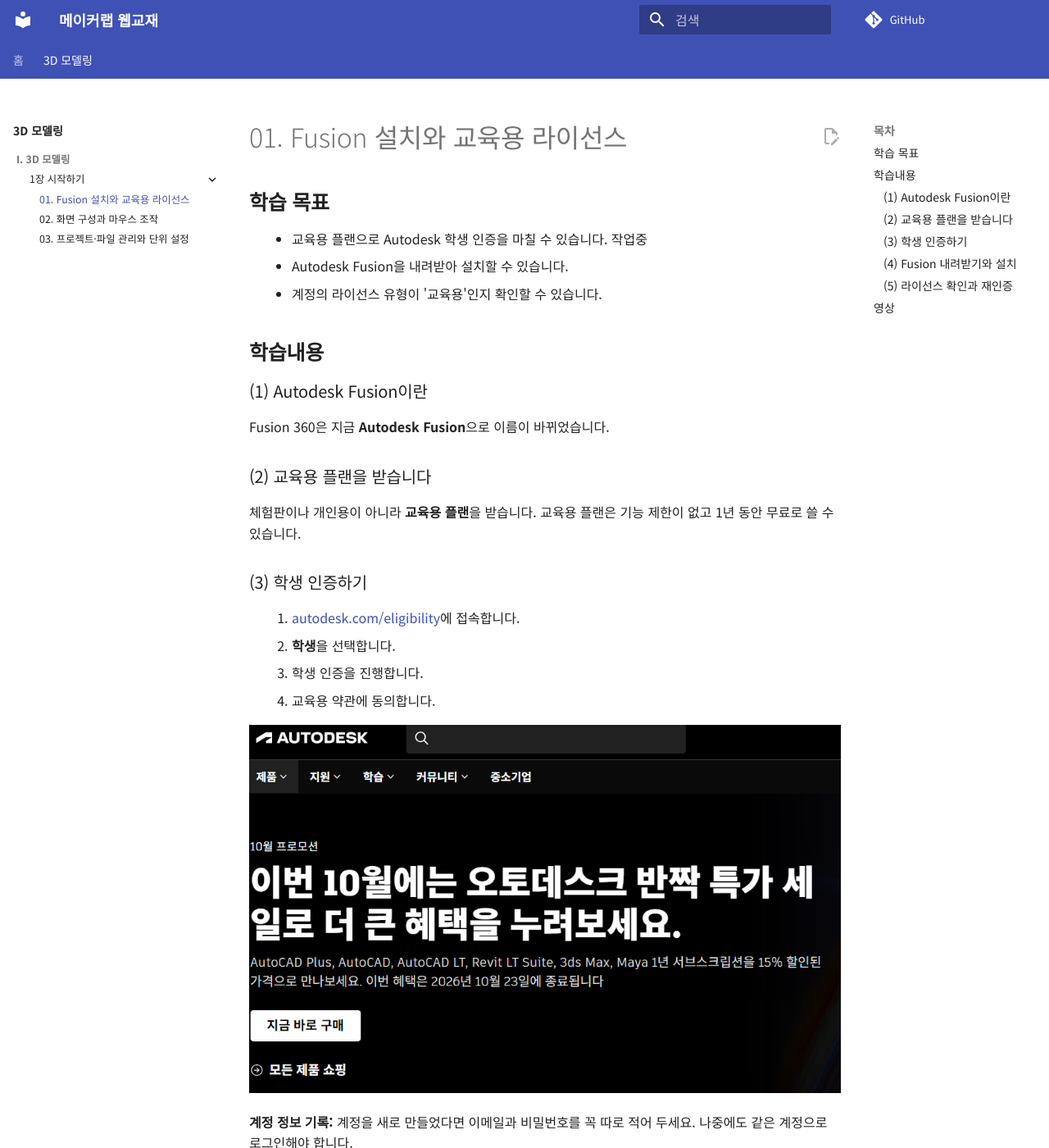
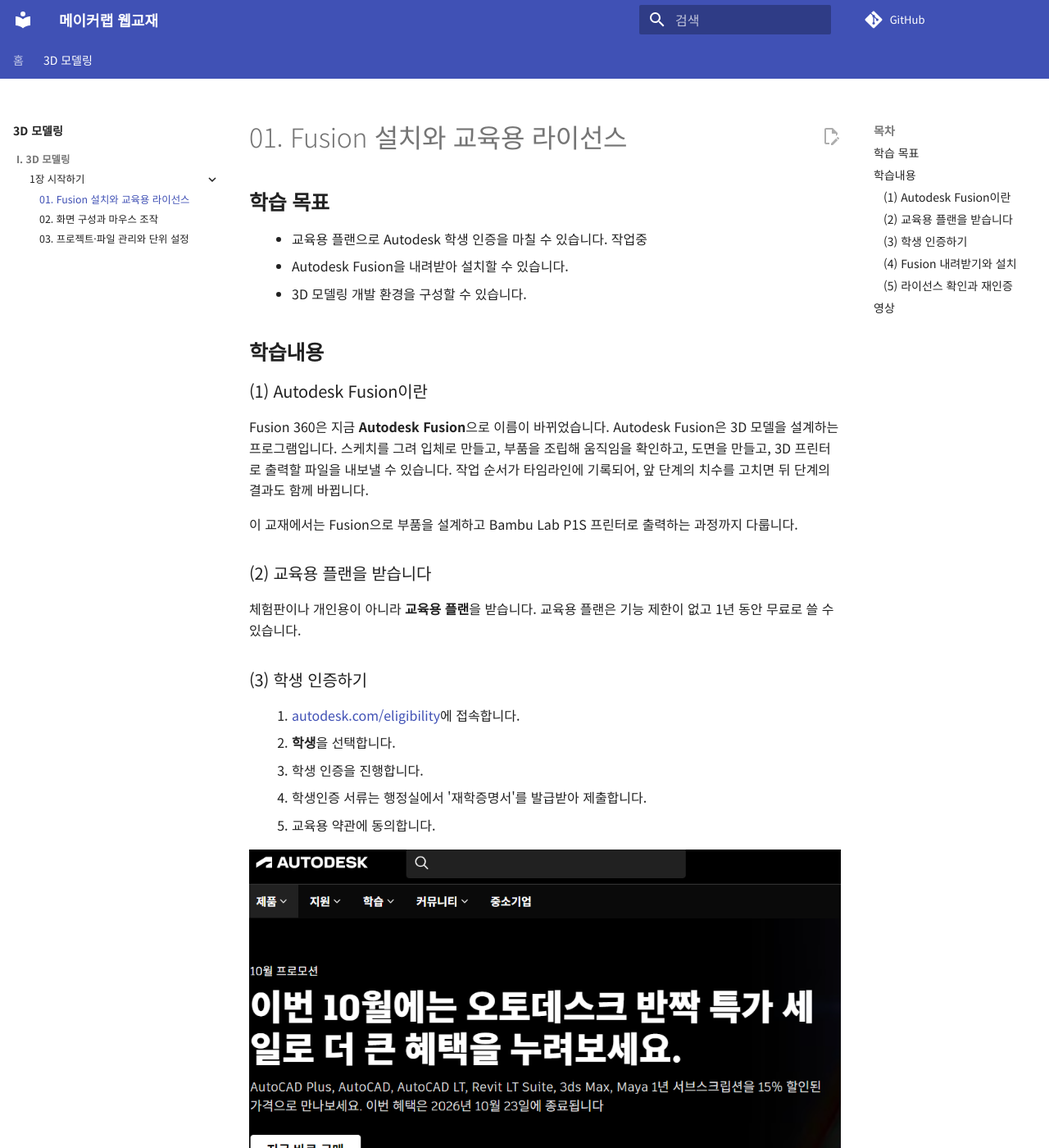
Before and after one commit to makerlab-ww/makerlab, an MkDocs documentation site: the page built from docs/modeling/ch1-start/01-install.md, in a window 1280 px wide and 1400 px high. Shown: the whole window at 82% size. Built offline with MkDocs 1.6.1 and Material for MkDocs 9.7.7, drawn with Linux system fonts in a browser that asks for light colours; comment, search, counter and statistics services are not loaded.

Commit message:
Update 01-install.md

```diff
--- a/docs/modeling/ch1-start/01-install.md
+++ b/docs/modeling/ch1-start/01-install.md
@@ -3,12 +3,15 @@
 ## 학습 목표
 - 교육용 플랜으로 Autodesk 학생 인증을 마칠 수 있습니다. 작업중
 - Autodesk Fusion을 내려받아 설치할 수 있습니다.
-- 계정의 라이선스 유형이 '교육용'인지 확인할 수 있습니다.
+- 3D 모델링 개발 환경을 구성할 수 있습니다.
 
 ## 학습내용
 
 ### (1) Autodesk Fusion이란
 Fusion 360은 지금 **Autodesk Fusion**으로 이름이 바뀌었습니다.
+Autodesk Fusion은 3D 모델을 설계하는 프로그램입니다. 스케치를 그려 입체로 만들고, 부품을 조립해 움직임을 확인하고, 도면을 만들고, 3D 프린터로 출력할 파일을 내보낼 수 있습니다. 작업 순서가 타임라인에 기록되어, 앞 단계의 치수를 고치면 뒤 단계의 결과도 함께 바뀝니다.
+
+이 교재에서는 Fusion으로 부품을 설계하고 Bambu Lab P1S 프린터로 출력하는 과정까지 다룹니다.
 
 ### (2) 교육용 플랜을 받습니다
 체험판이나 개인용이 아니라 **교육용 플랜**을 받습니다.
@@ -18,7 +21,8 @@ Fusion 360은 지금 **Autodesk Fusion**으로 이름이 바뀌었습니다.
 1. [autodesk.com/eligibility](https://www.autodesk.com/eligibility)에 접속합니다.
 2. **학생**을 선택합니다.
 3. 학생 인증을 진행합니다.
-4. 교육용 약관에 동의합니다.
+4. 학생인증 서류는 행정실에서 '재학증명서'를 발급받아 제출합니다.
+5. 교육용 약관에 동의합니다.
 
 ![오토데스크 홈페이지](../images/01/autodesk-home.png)
 
```
